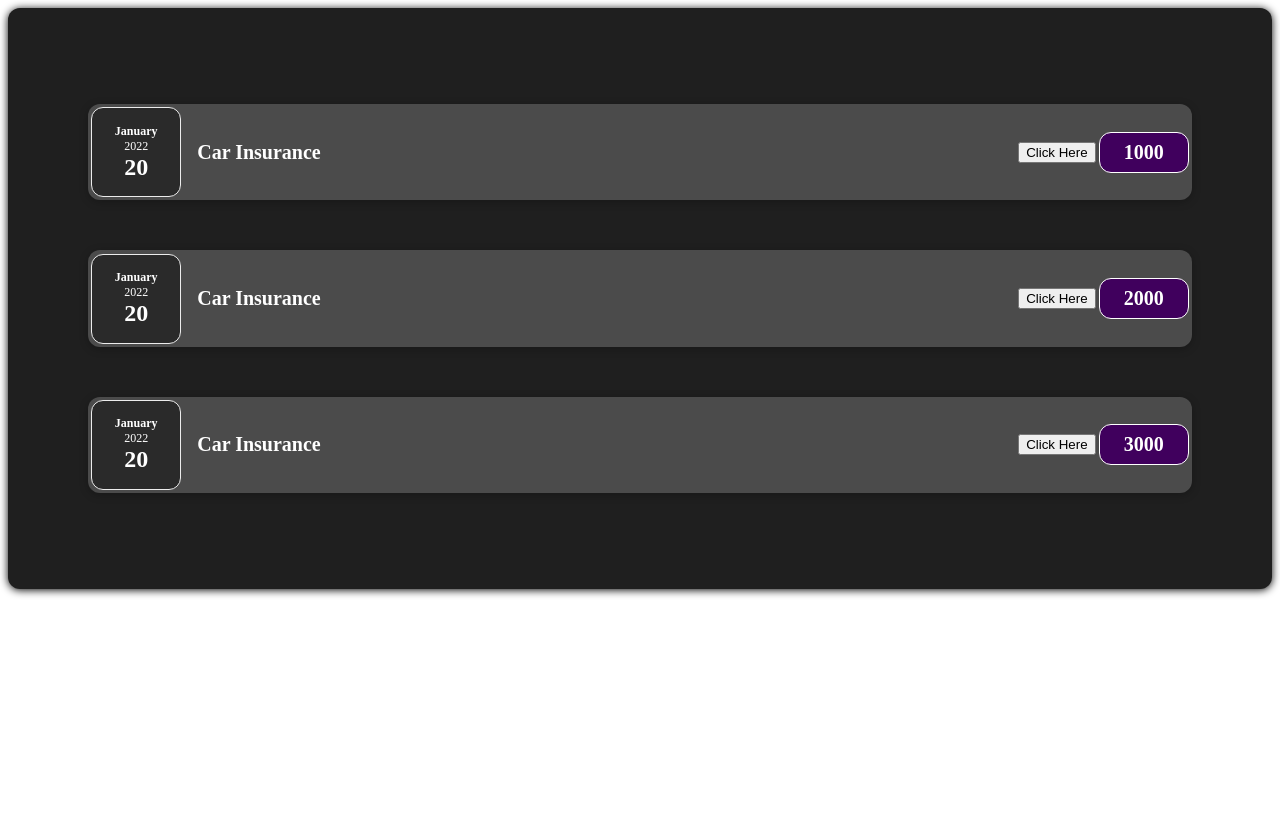
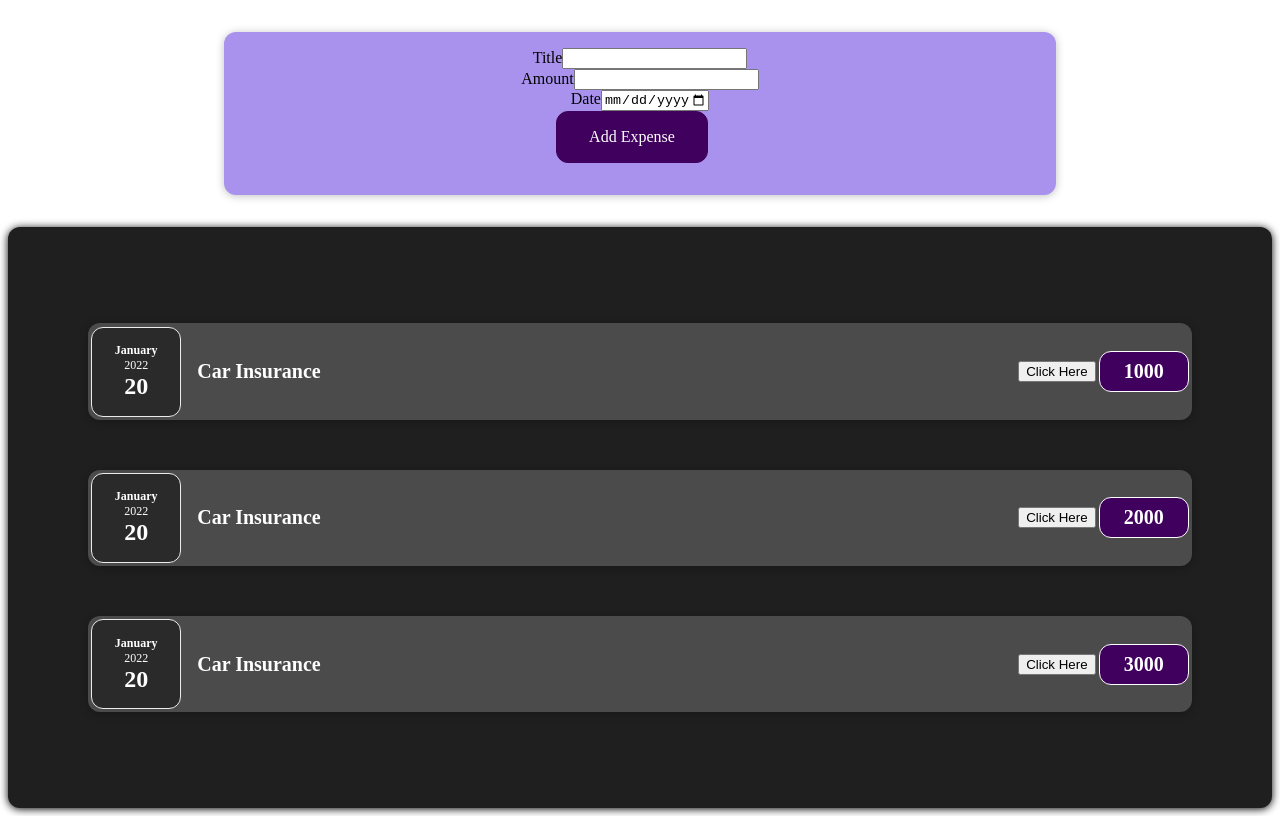
Before and after one commit to gkbot167/react-gk-001, a React (Create React App) app: page / in a window 1280 px wide. Built offline with nearby package versions, Linux system fonts and the light colour scheme.

Commit message:
1 file modified, 4 added

```diff
--- a/src/App.js
+++ b/src/App.js
@@ -1,5 +1,6 @@
 import React from 'react';
 import './style.css';
+import NewExpense from './NewExpense';
 import Expenses from './Expenses';
 export default function App() {
   const Expense = [
@@ -19,5 +20,10 @@
       date: new Date(),
     },
   ];
-  return <Expenses items={Expense} />;
+  return (
+    <div>
+      <NewExpense />
+      <Expenses items={Expense} />
+    </div>
+  );
 }
--- /dev/null
+++ b/src/ExpenseForm.js
@@ -0,0 +1,26 @@
+import React from 'react';
+import './Expense.css';
+const ExpenseForm = () => {
+  return (
+    <form>
+      <div className="new-expense__controls">
+        <div className="new-expense__controls">
+          <label>Title</label>
+          <input type="text"></input>
+        </div>
+        <div className="new-expense__controls">
+          <label>Amount</label>
+          <input type="number" min="1" step="1"></input>
+        </div>
+        <div className="new-expense__controls">
+          <label>Date</label>
+          <input type="date" min="2021-01-01" max="2022-12-31"></input>
+        </div>
+        <div className="new-expense__action">
+          <button>Add Expense</button>
+        </div>
+      </div>
+    </form>
+  );
+};
+export default ExpenseForm;
--- /dev/null
+++ b/src/ExpensesForm.css
@@ -0,0 +1,26 @@
+.new-expense__controls {
+  display: flex;
+  flex-wrap: wrap;
+  gap: 1rem;
+  margin-bottom: 1rem;
+  text-align: left;
+}
+
+.new-expense__control label {
+  font-weight: bold;
+  margin-bottom: 0.5rem;
+  display: block;
+}
+
+.new-expense__control input {
+  font: inherit;
+  padding: 0.5rem;
+  border-radius: 6px;
+  border: 1px solid #ccc;
+  width: 20rem;
+  max-width: 100%;
+}
+
+.new-expense__actions {
+  text-align: right;
+}
--- /dev/null
+++ b/src/NewExpense.css
@@ -0,0 +1,38 @@
+.new-expense {
+  background-color: #a892ee;
+  padding: 1rem;
+  margin: 2rem auto;
+  width: 50rem;
+  max-width: 95%;
+  border-radius: 12px;
+  text-align: center;
+  box-shadow: 0 1px 8px rgba(0, 0, 0, 0.25);
+}
+
+.new-expense button {
+  font: inherit;
+  cursor: pointer;
+  padding: 1rem 2rem;
+  border: 1px solid #40005d;
+  background-color: #40005d;
+  color: white;
+  border-radius: 12px;
+  margin-right: 1rem;
+}
+
+.new-expense button:hover,
+.new-expense button:active {
+  background-color: #510674;
+  border-color: #510674;
+}
+
+.new-expense button.alternative {
+  color: #220131;
+  border-color: transparent;
+  background-color: transparent;
+}
+
+.new-expense button.alternative:hover,
+.new-expense button.alternative:active {
+  background-color: #ddb3f8;
+}
--- /dev/null
+++ b/src/NewExpense.js
@@ -0,0 +1,11 @@
+import React from 'react';
+import ExpenseForm from './ExpenseForm';
+import './NewExpense.css';
+function NewExpense() {
+  return (
+    <div className="new-expense">
+      <ExpenseForm />
+    </div>
+  );
+}
+export default NewExpense;
```
